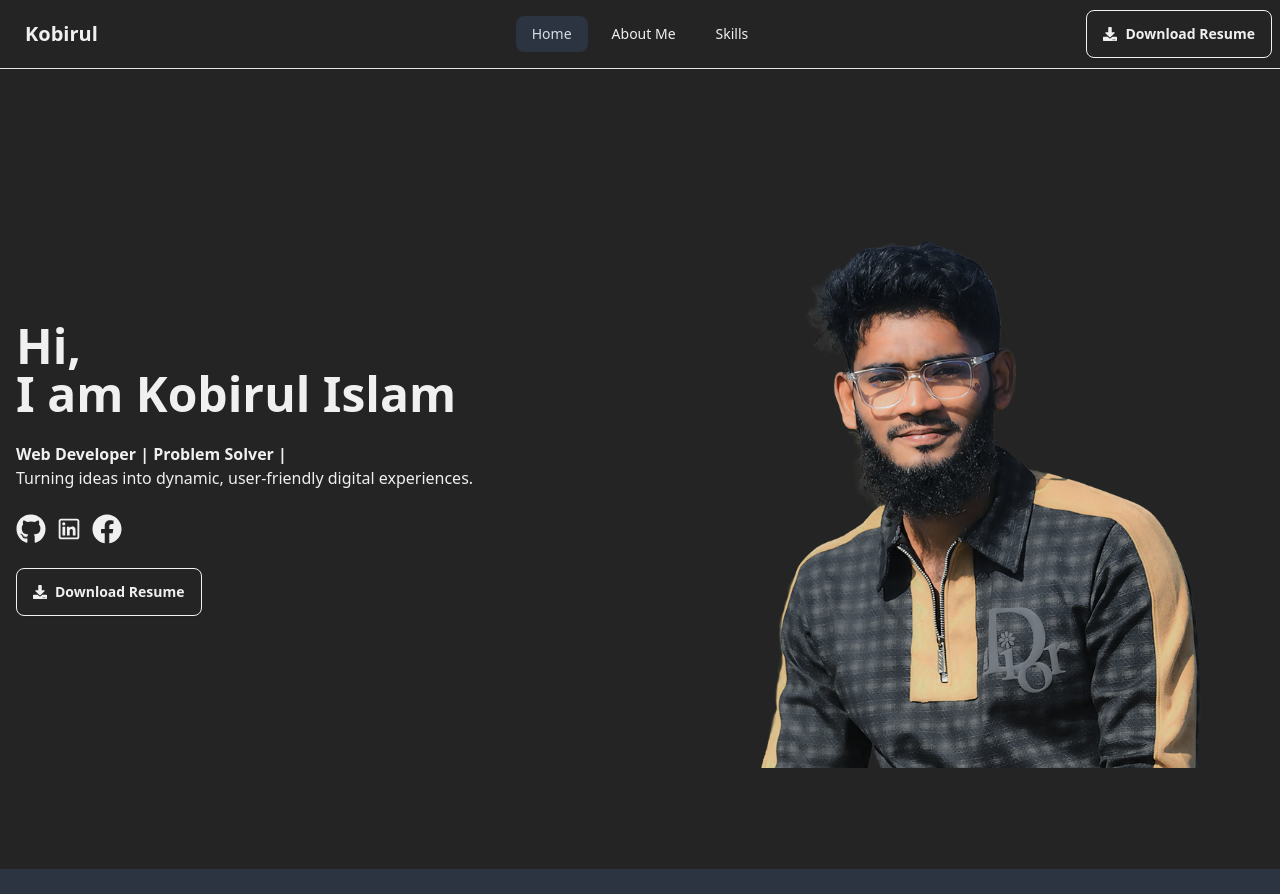
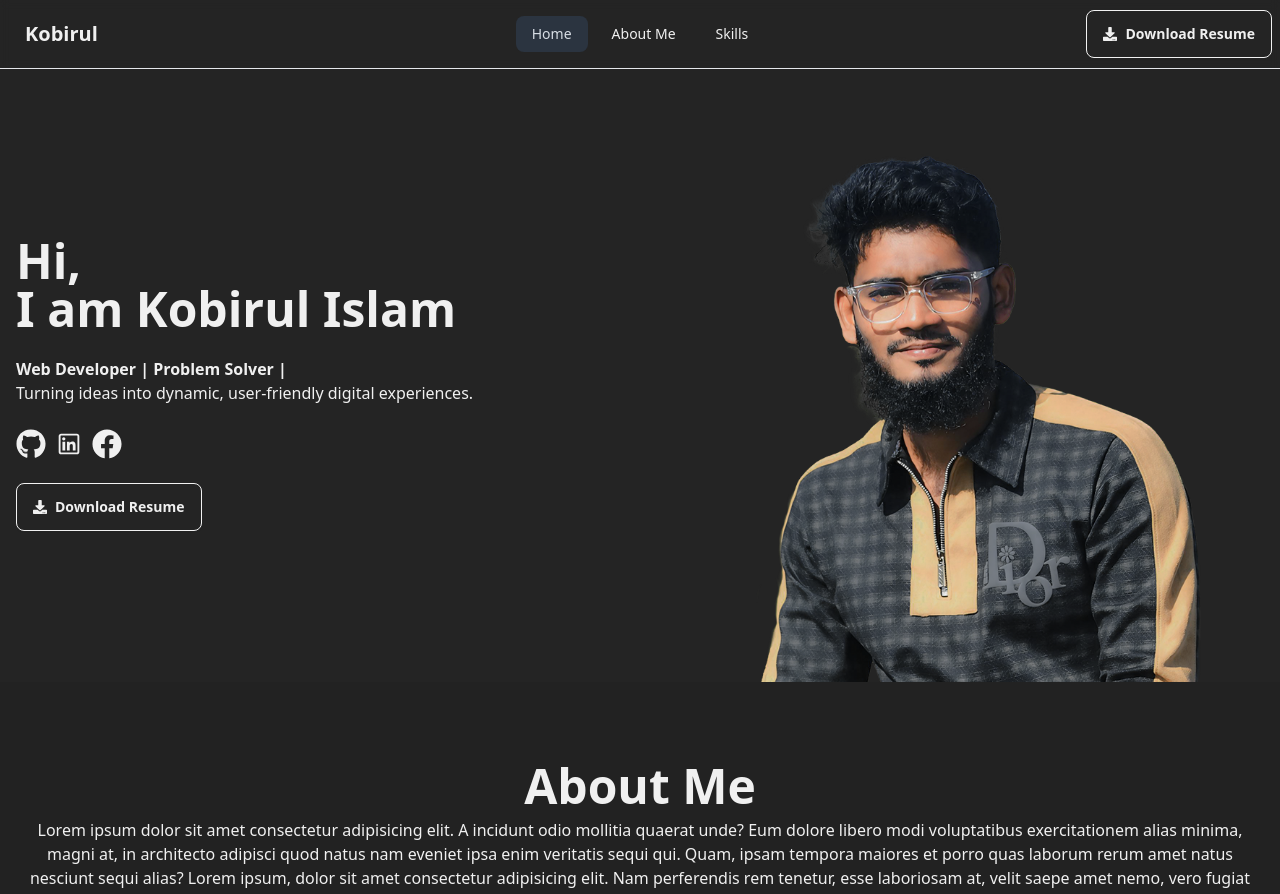
Before and after one commit to kobirul5/personal-web-site, a React (Vite) app: page / in a window 1280 px wide. Shown: the top 894 px of the page. Built offline with nearby package versions, Linux system fonts and the light colour scheme.

Commit message:
added about section

```diff
--- /dev/null
+++ b/src/pages/AboutMe/AboutMe.jsx
@@ -0,0 +1,11 @@
+
+const AboutMe = () => {
+    return (
+        <div className="container mx-auto px-4 py-20 bg-[#222222]">
+            <h1 className="text-3xl md:text-5xl text-center font-bold">About Me</h1>
+            <p className="text-center mt-2">Lorem ipsum dolor sit amet consectetur adipisicing elit. A incidunt odio mollitia quaerat unde? Eum dolore libero modi voluptatibus exercitationem alias minima, magni at, in architecto adipisci quod natus nam eveniet ipsa enim veritatis sequi qui. Quam, ipsam tempora maiores et porro quas laborum rerum amet natus nesciunt sequi alias? Lorem ipsum, dolor sit amet consectetur adipisicing elit. Nam perferendis rem tenetur, esse laboriosam at, velit saepe amet nemo, vero fugiat facilis vel atque ducimus? Earum accusamus ratione quos, blanditiis cum possimus nisi. Accusantium similique qui eaque sequi non deserunt corrupti soluta rerum ut culpa. Quam ullam est adipisci non. </p>
+        </div>
+    );
+};
+
+export default AboutMe;
--- a/src/pages/ErrorPage/ErrorPage.jsx
+++ b/src/pages/ErrorPage/ErrorPage.jsx
@@ -1,10 +1,14 @@
+import Footer from "../Shared/Footer/Footer";
 import Navbar from "../Shared/Navbar/Navbar";
 
 const ErrorPage = () => {
     return (
-        <div>
+        <div >
             <Navbar></Navbar>
-            This Page is not Found
+            <div className="min-h-[calc(100vh-240px)] text-center mt-20 text-5xl">
+                This Page is not Found
+            </div>
+            <Footer></Footer>
         </div>
     );
 };
--- a/src/pages/Home/Banner.jsx
+++ b/src/pages/Home/Banner.jsx
@@ -3,13 +3,8 @@ import bannerImg from "../../assets/kobirul.png"
 import { LiaLinkedin } from "react-icons/lia";
 const Banner = () => {
     return (
-        <div className="hero  min-h-screen">
-            <div className="hero-content flex-col lg:flex-row-reverse">
-                <div className="flex-1">
-                    <img
-                        src={bannerImg}
-                        className="rounded-lg w-full " />
-                </div>
+        <div className="hero ">
+            <div className="hero-content pb-0 flex-col lg:flex-row">
                 <div className="flex-1">
                     <h1 className="flex-1  text-5xl font-bold">Hi, <br /> I am Kobirul Islam</h1>
                     <p className="pt-6 font-bold ">Web Developer | Problem Solver |  </p>
@@ -25,6 +20,11 @@ const Banner = () => {
                     </div>
                     <button className="btn bg-transparent text-Text-color"><FaDownload></FaDownload> Download Resume</button>
                 </div>
+                <div className="flex-1">
+                    <img
+                        src={bannerImg}
+                        className="rounded-lg w-full " />
+                </div>
             </div>
         </div>
     );
--- a/src/pages/Home/Home.jsx
+++ b/src/pages/Home/Home.jsx
@@ -1,9 +1,11 @@
+import AboutMe from "../AboutMe/AboutMe";
 import Banner from "./Banner";
 
 const Home = () => {
     return (
         <div className="">
            <Banner></Banner>
+           <AboutMe></AboutMe>
         </div>
     );
 };
```
Also changed, not shown: src/pages/MySkills/MySkills.jsx (added).
